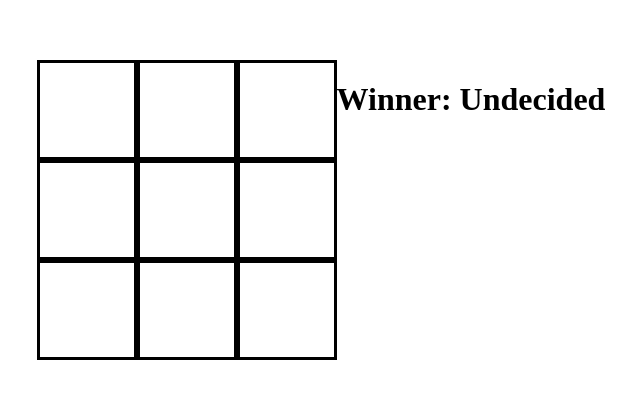
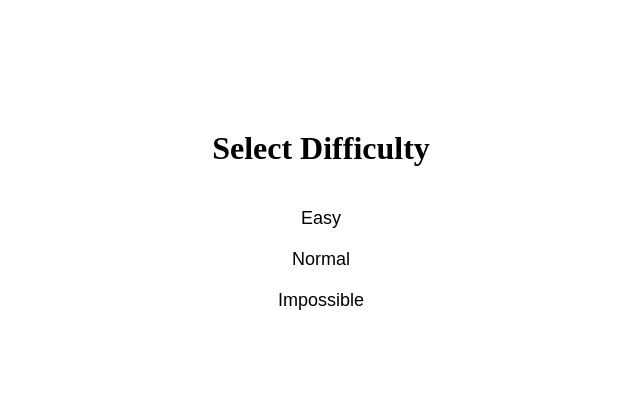
Before and after one commit to Cellmon95/Tic-Tac-Toe, a SvelteKit app in the folder tic-tac-toe/: page / in a window 1280 px wide. Shown: the part 198-596 px from the top of the page, without its empty margins (319-959 px from the left). Built offline with nearby package versions, Linux system fonts and the light colour scheme.

Commit message:
added difficulty setting

```diff
--- a/tic-tac-toe/src/app.css
+++ b/tic-tac-toe/src/app.css
@@ -12,3 +12,21 @@ main{
     grid-template-columns: 100px 100px 100px;
     grid-template-rows: 100px 100px 100px;
 }
+
+.difficulty-settings{
+    display: flex;
+    flex-direction: column;
+    row-gap: 20px;
+}
+
+button{
+    background: none;
+	color: inherit;
+	border: none;
+	padding: 0;
+	cursor: pointer;
+	outline: none;
+    font-size: large;
+
+
+}
--- a/tic-tac-toe/src/routes/+page.svelte
+++ b/tic-tac-toe/src/routes/+page.svelte
@@ -9,8 +9,9 @@
 
     let board: CellData[][] = new Array();
     let id:number = 0;
-    let currentGameState:GameState = GameState.PlayerTurn;
+    let currentGameState:GameState = GameState.SetDifficulty;
     let winner: GameResult = GameResult.Undecided;
+    let currentDifficulty:Difficulty = Difficulty.Easy;
 
     for (let i = 0; i < 3; i++) {
         board[i] = new Array();
@@ -176,21 +177,42 @@
     }
 
 
-    function onClick(event:Event):void {
+    function onCellClick(event:Event):void {
         if (currentGameState !== GameState.GameOver) {
             changeCellState(event.target!);
             winner = hasWon();
         }
         if (currentGameState !== GameState.GameOver) {
-            runAi(Difficulty.Hard);
+            runAi(currentDifficulty);
             winner = hasWon();
+        }
+    }
+
+    function onDifficultyClick(event:Event) {
+        let selectedDifficulty:string | undefined = (event.target as HTMLElement).dataset.difficulty;
+
+        currentGameState = GameState.PlayerTurn;
+
+        switch (selectedDifficulty) {
+            case "easy":
+                currentDifficulty = Difficulty.Easy;
+                break;
+            case "normal":
+                currentDifficulty = Difficulty.Normal;
+            break;
+            case "hard":
+                currentDifficulty = Difficulty.Hard;
+            break;
+
+            default:
+                throw TypeError("unexpected value in selected difficulty.")
         }
     }
 
     function changeCellState(eventTarget:EventTarget):void{
         let target:HTMLElement = eventTarget as HTMLElement;
-        let targetIndexX = parseInt(target.dataset.indexX!, 10);
-        let targetIndexY = parseInt(target.dataset.indexY!, 10);
+        let targetIndexX:number = parseInt(target.dataset.indexX!, 10);
+        let targetIndexY:number = parseInt(target.dataset.indexY!, 10);
 
         if (isNaN(targetIndexX) || isNaN(targetIndexY))
             throw new TypeError("Id is not a number");
@@ -202,12 +224,22 @@
 
 <main>
 
+    {#if currentGameState === GameState.SetDifficulty}
+        <div class="difficulty-settings">
+            <h1>Select Difficulty</h1>
+            <button on:click={onDifficultyClick} data-difficulty="easy">Easy</button>
+            <button on:click={onDifficultyClick} data-difficulty="normal">Normal</button>
+            <button on:click={onDifficultyClick} data-difficulty="hard">Impossible</button>
+        </div>
+    {:else}
         <div class="grid">
             {#each board as row}
                 {#each row as cell}
-                <Cell bind:cellData={cell}  on:click={onClick}/>
+                    <Cell bind:cellData={cell}  on:click={onCellClick}/>
                 {/each}
             {/each}
         </div>
         <h1>Winner: {winner}</h1>
+    {/if}
+
 </main>
--- a/tic-tac-toe/src/routes/enums.svelte
+++ b/tic-tac-toe/src/routes/enums.svelte
@@ -6,6 +6,7 @@
     }
 
     export enum GameState{
+        SetDifficulty,
         PlayerTurn,
         AITurn,
         GameOver
```
Lines whose indentation alone changed are shown as unchanged.
